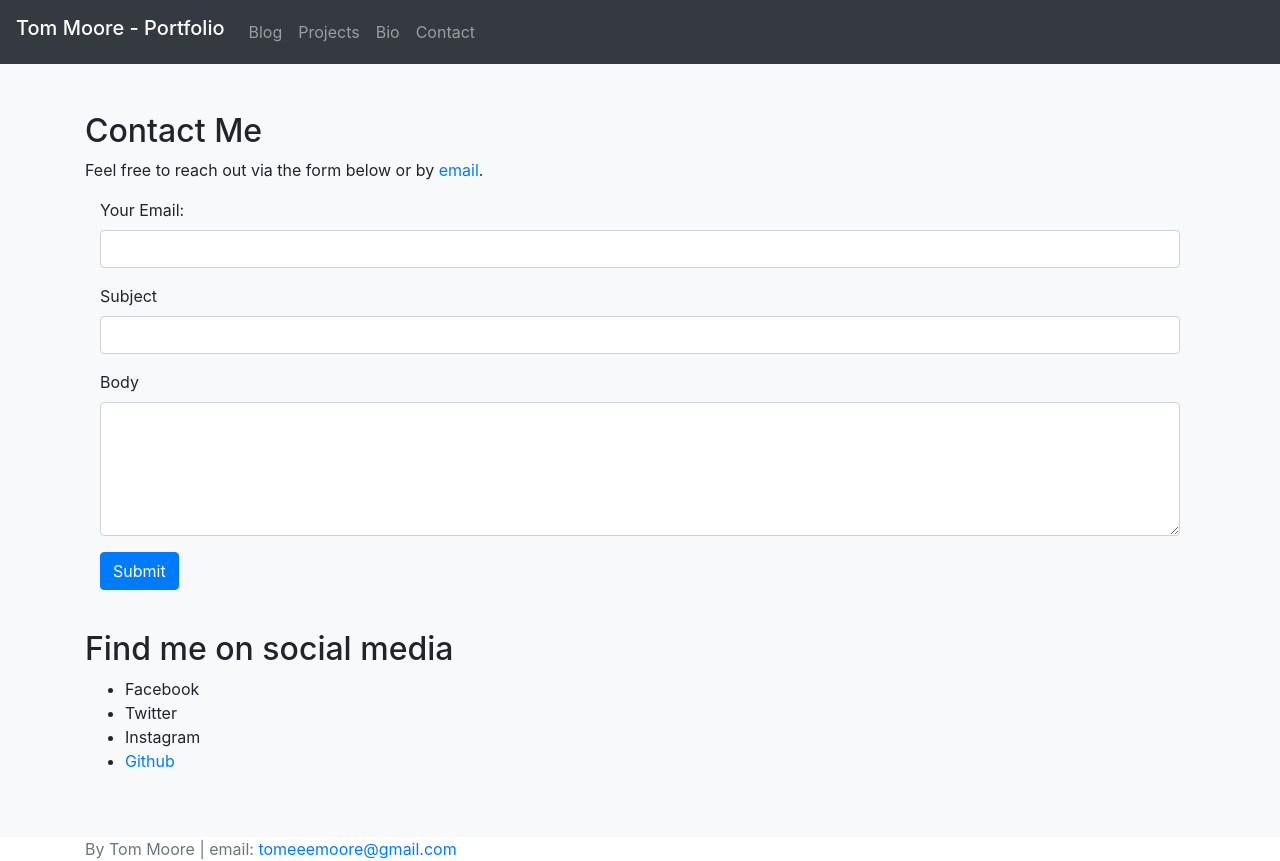
After one commit to TM-Elden/tmelden.design, a Django app: page /contact/ in a window 1280 px wide. The commit adds this page. Run offline with Django 3.2, Linux system fonts and the light colour scheme; some libraries are stand-ins or nearby versions.

Commit message:
Major change: linked all pages, refactored html

```diff
--- /dev/null
+++ b/blog/templates/base.html
@@ -0,0 +1,74 @@
+<!DOCTYPE html>
+<html lang="en">
+
+<head>
+    <meta charset="UTF-8" />
+    <meta name="description" content="Tom Moore | Portfolio">
+    <meta name="viewport" content="width=device-width, initial-scale=1.0" />
+    <link rel="stylesheet" href="https://maxcdn.bootstrapcdn.com/bootstrap/4.0.0/css/bootstrap.min.css"
+        integrity="sha384-Gn5384xqQ1aoWXA+058RXPxPg6fy4IWvTNh0E263XmFcJlSAwiGgFAW/dAiS6JXm" crossorigin="anonymous">
+    <script src="https://maxcdn.bootstrapcdn.com/bootstrap/4.0.0/js/bootstrap.min.js"
+        integrity="sha384-JZR6Spejh4U02d8jOt6vLEHfe/JQGiRRSQQxSfFWpi1MquVdAyjUar5+76PVCmYl"
+        crossorigin="anonymous"></script>
+    <script src="https://code.jquery.com/jquery-3.5.1.slim.min.js"
+        integrity="sha384-DfXdz2htPH0lsSSs5nCTpuj/zy4C+OGpamoFVy38MVBnE+IbbVYUew+OrCXaRkfj"
+        crossorigin="anonymous"></script>
+    <script src="https://cdn.jsdelivr.net/npm/popper.js@1.16.1/dist/umd/popper.min.js"
+        integrity="sha384-9/reFTGAW83EW2RDu2S0VKaIzap3H66lZH81PoYlFhbGU+6BZp6G7niu735Sk7lN"
+        crossorigin="anonymous"></script>
+    <script src="https://stackpath.bootstrapcdn.com/bootstrap/4.5.2/js/bootstrap.min.js"
+        integrity="sha384-B4gt1jrGC7Jh4AgTPSdUtOBvfO8shuf57BaghqFfPlYxofvL8/KUEfYiJOMMV+rV"
+        crossorigin="anonymous"></script>
+    <title>Tom Moore | Portfolio</title>
+</head>
+
+<body>
+    <header>
+        </button>
+
+        <nav class="navbar navbar-dark bg-dark navbar-expand-lg">
+            <h1 class="navbar-brand"><a href="{% url 'blog:home_page' %}" style="color: inherit;"> Tom Moore - Portfolio
+                </a></h1>
+            <button class="navbar-toggler" type="button" data-toggle="collapse" data-target="#navbarSupportedContent"
+                aria-controls="navbarSupportedContent" aria-expanded="false" aria-label="Toggle navigation">
+                <span class="navbar-toggler-icon"></span>
+            </button>
+
+            <div class="collapse navbar-collapse" id="navbarSupportedContent">
+                <ul class="navbar-nav mr-auto">
+                    <li class="nav-item">
+                        <a class="nav-link" href="/blog/">Blog </a>
+                    </li>
+                    <li class="nav-item">
+                        <a class="nav-link" href="/projects/">Projects </a>
+                    </li>
+                    <li class="nav-item">
+                        <a class="nav-link" href="/bio/">Bio </a>
+                    </li>
+                    <li class="nav-item">
+                        <a class="nav-link" href="/contact/">Contact </a>
+                    </li>
+                </ul>
+            </div>
+        </nav>
+    </header>
+    <main class="bg-light">
+        <div class="container">
+            <br>
+            <br>
+
+            {% block content %}
+            {% endblock content %}
+        </div>
+        <br>
+        <br>
+        </div>
+    </main>
+    <footer class="text-muted">
+        <div class="container">
+            By Tom Moore | email: <a href="mailto:tomeeemoore@gmail.com"> tomeeemoore@gmail.com </a>
+        </div>
+    </footer>
+</body>
+
+</html>
--- /dev/null
+++ b/blog/templates/contact.html
@@ -0,0 +1,36 @@
+{% extends 'base.html' %}
+
+{% block content %}
+<h2> Contact Me </h2>
+<p> Feel free to reach out via the form below or by <a href="mailto:tomeeemoore@gmail.com">email</a>.</p>
+<div class="container">
+    <div class="form-group">
+        <div class="form-group">
+            <label for="">Your Email:</label>
+            <input type="email" class="form-control">
+        </div>
+
+        <div class="form-group">
+            <label for="exampleFormControlTextarea1">Subject</label>
+            <input class="form-control" id="subject" rows="1"></textarea>
+        </div>
+
+        <div class="form-group">
+            <label for="exampleFormControlTextarea1">Body</label>
+            <textarea class="form-control" id="body" rows="5"></textarea>
+        </div>
+
+        <button type="submit" class="btn btn-primary">Submit</button>
+    </div>
+</div>
+<br>
+
+<h2>Find me on social media </h2>
+<ul>
+    <li>Facebook</li>
+    <li>Twitter</li>
+    <li>Instagram</li>
+    <li><a href="https://github.com/TM-Elden">Github</a></li>
+</ul>
+</div>
+{% endblock content %}
--- a/blog/templates/portfolio.css
+++ /dev/null
@@ -1,4 +0,0 @@
-footer {
-    font-size: small;
-    color: grey;
-}
--- a/blog/urls.py
+++ b/blog/urls.py
@@ -2,6 +2,11 @@ from django.urls import path
 
 from . import views
 
+app_name = 'blog'
 urlpatterns = [
-    path('', views.index, name='index')
+    path('', views.index, name="home_page"),
+    path('blog/', views.blog),
+    path('projects/', views.projects),
+    path('contact/', views.contact),
+    path('bio/', views.bio)
 ]
--- a/blog/views.py
+++ b/blog/views.py
@@ -6,3 +6,19 @@ from django.http import HttpResponse
 
 def index(request):
     return render(request, 'index.html')
+
+
+def blog(request):
+    return render(request, 'blog.html')
+
+
+def projects(request):
+    return render(request, 'projects.html')
+
+
+def contact(request):
+    return render(request, 'contact.html')
+
+
+def bio(request):
+    return render(request, 'bio.html')
--- a/tmelden_design/urls.py
+++ b/tmelden_design/urls.py
@@ -18,5 +18,5 @@ from django.urls import include, path
 
 urlpatterns = [
     path('admin/', admin.site.urls),
-    path('blog/', include('blog.urls'))
+    path('', include('blog.urls'))
 ]
```
Also changed, not shown: blog/templates/bio.html (added, +20 -0 lines), blog/templates/blog.html (added, +22 -0 lines), blog/templates/index.html (+18 -69 lines), blog/templates/projects.html (added, +46 -0 lines).
